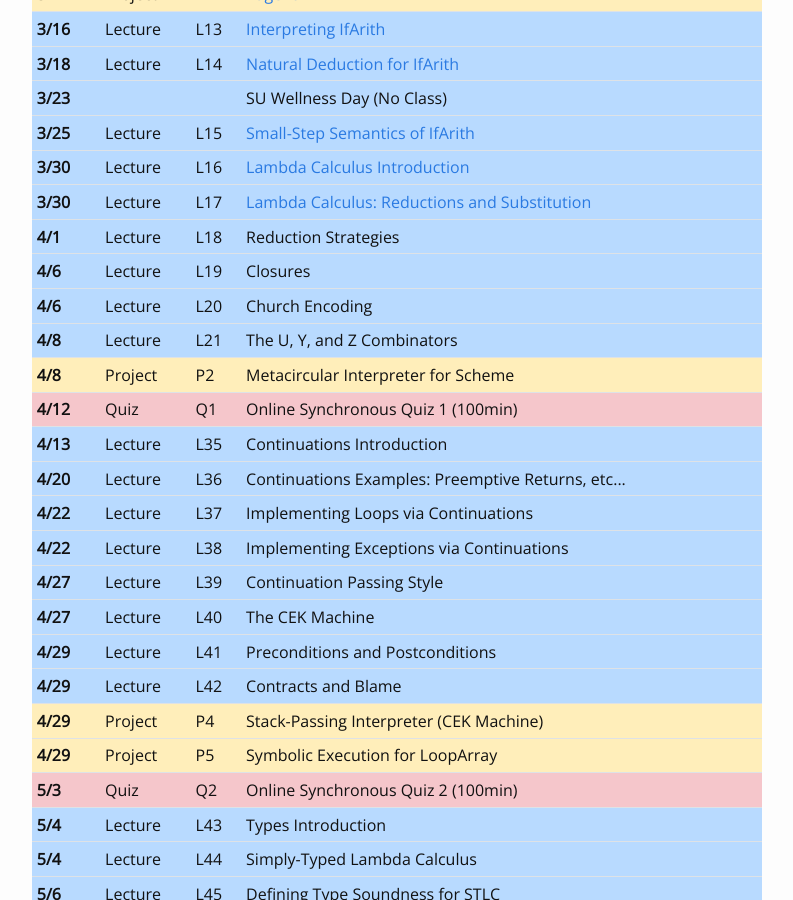
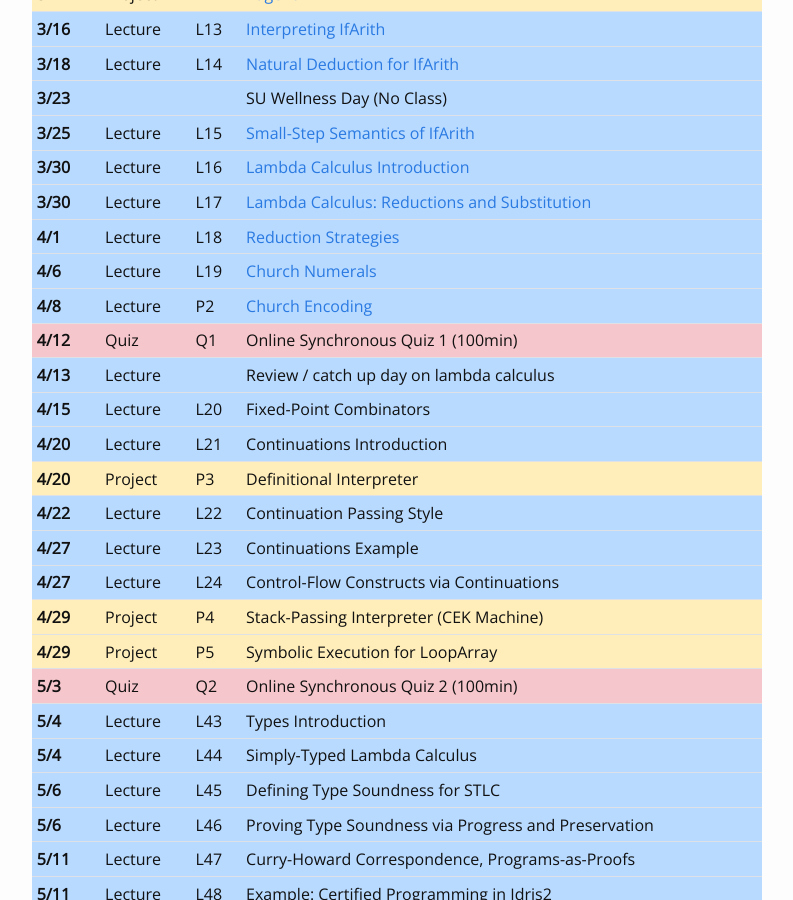
Before and after one commit to kmicinski/cis352-s21, a Jekyll site: the page docs/index.html, which Jekyll copies as it is, in a window 1280 px wide and 900 px high, scrolled down 1105 px. Shown: the whole window, without its empty margins (243-1036 px from the left). Built offline with Jekyll 4.4.1, drawn with Linux system fonts in a browser that asks for light colours; nearby versions of some CDN libraries.

Commit message:
webpage update

```diff
--- a/docs/feed.xml
+++ b/docs/feed.xml
@@ -5,8 +5,8 @@
     <description>CMSC352--Principles of Programming Languages (Spring '21) at Syracuse</description>
     <link>https://kmicinski.com/cis352-s21/</link>
     <atom:link href="https://kmicinski.com/cis352-s21/feed.xml" rel="self" type="application/rss+xml"/>
-    <pubDate>Mon, 29 Mar 2021 13:47:44 -0400</pubDate>
-    <lastBuildDate>Mon, 29 Mar 2021 13:47:44 -0400</lastBuildDate>
+    <pubDate>Tue, 13 Apr 2021 10:29:50 -0400</pubDate>
+    <lastBuildDate>Tue, 13 Apr 2021 10:29:50 -0400</lastBuildDate>
     <generator>Jekyll v4.1.1</generator>
 
       <item>
--- a/docs/index.html
+++ b/docs/index.html
@@ -363,31 +363,19 @@
       <th scope="row">4/1</th>
       <td>Lecture</td>
       <td>L18</td>
-      <td>Reduction Strategies</td>
+      <td><a href="https://www.youtube.com/watch?v=GNkQrqAGB-o&amp;list=PLXaqTeMx01E-l20YhTNwN4xncM-1jweqG&amp;index=22">Reduction Strategies</a></td>
     </tr>
     <tr class="table-primary">
       <th scope="row">4/6</th>
       <td>Lecture</td>
       <td>L19</td>
-      <td>Closures</td>
-    </tr>
-    <tr class="table-primary">
-      <th scope="row">4/6</th>
-      <td>Lecture</td>
-      <td>L20</td>
-      <td>Church Encoding</td>
+      <td><a href="https://www.youtube.com/watch?v=DC-9wWgXQTc&amp;list=PLXaqTeMx01E-l20YhTNwN4xncM-1jweqG&amp;index=23">Church Numerals</a></td>
     </tr>
     <tr class="table-primary">
       <th scope="row">4/8</th>
       <td>Lecture</td>
-      <td>L21</td>
-      <td>The U, Y, and Z Combinators</td>
-    </tr>
-    <tr class="table-warning">
-      <th scope="row">4/8</th>
-      <td>Project</td>
       <td>P2</td>
-      <td>Metacircular Interpreter for Scheme</td>
+      <td><a href="https://www.youtube.com/watch?v=izfoxmSAQ28&amp;list=PLXaqTeMx01E-l20YhTNwN4xncM-1jweqG&amp;index=24">Church Encoding</a></td>
     </tr>
     <tr class="table-danger">
       <th scope="row">4/12</th>
@@ -398,50 +386,44 @@
     <tr class="table-primary">
       <th scope="row">4/13</th>
       <td>Lecture</td>
-      <td>L35</td>
-      <td>Continuations Introduction</td>
+      <td></td>
+      <td>Review / catch up day on lambda calculus</td>
+    </tr>
+    <tr class="table-primary">
+      <th scope="row">4/15</th>
+      <td>Lecture</td>
+      <td>L20</td>
+      <td>Fixed-Point Combinators</td>
     </tr>
     <tr class="table-primary">
       <th scope="row">4/20</th>
       <td>Lecture</td>
-      <td>L36</td>
-      <td>Continuations Examples: Preemptive Returns, etc...</td>
+      <td>L21</td>
+      <td>Continuations Introduction</td>
+    </tr>
+    <tr class="table-warning">
+      <th scope="row">4/20</th>
+      <td>Project</td>
+      <td>P3</td>
+      <td>Definitional Interpreter</td>
     </tr>
     <tr class="table-primary">
       <th scope="row">4/22</th>
       <td>Lecture</td>
-      <td>L37</td>
-      <td>Implementing Loops via Continuations</td>
-    </tr>
-    <tr class="table-primary">
-      <th scope="row">4/22</th>
-      <td>Lecture</td>
-      <td>L38</td>
-      <td>Implementing Exceptions via Continuations</td>
-    </tr>
-    <tr class="table-primary">
-      <th scope="row">4/27</th>
-      <td>Lecture</td>
-      <td>L39</td>
+      <td>L22</td>
       <td>Continuation Passing Style</td>
     </tr>
     <tr class="table-primary">
       <th scope="row">4/27</th>
       <td>Lecture</td>
-      <td>L40</td>
-      <td>The CEK Machine</td>
+      <td>L23</td>
+      <td>Continuations Example</td>
     </tr>
     <tr class="table-primary">
-      <th scope="row">4/29</th>
+      <th scope="row">4/27</th>
       <td>Lecture</td>
-      <td>L41</td>
-      <td>Preconditions and Postconditions</td>
-    </tr>
-    <tr class="table-primary">
-      <th scope="row">4/29</th>
-      <td>Lecture</td>
-      <td>L42</td>
-      <td>Contracts and Blame</td>
+      <td>L24</td>
+      <td>Control-Flow Constructs via Continuations</td>
     </tr>
     <tr class="table-warning">
       <th scope="row">4/29</th>
```
